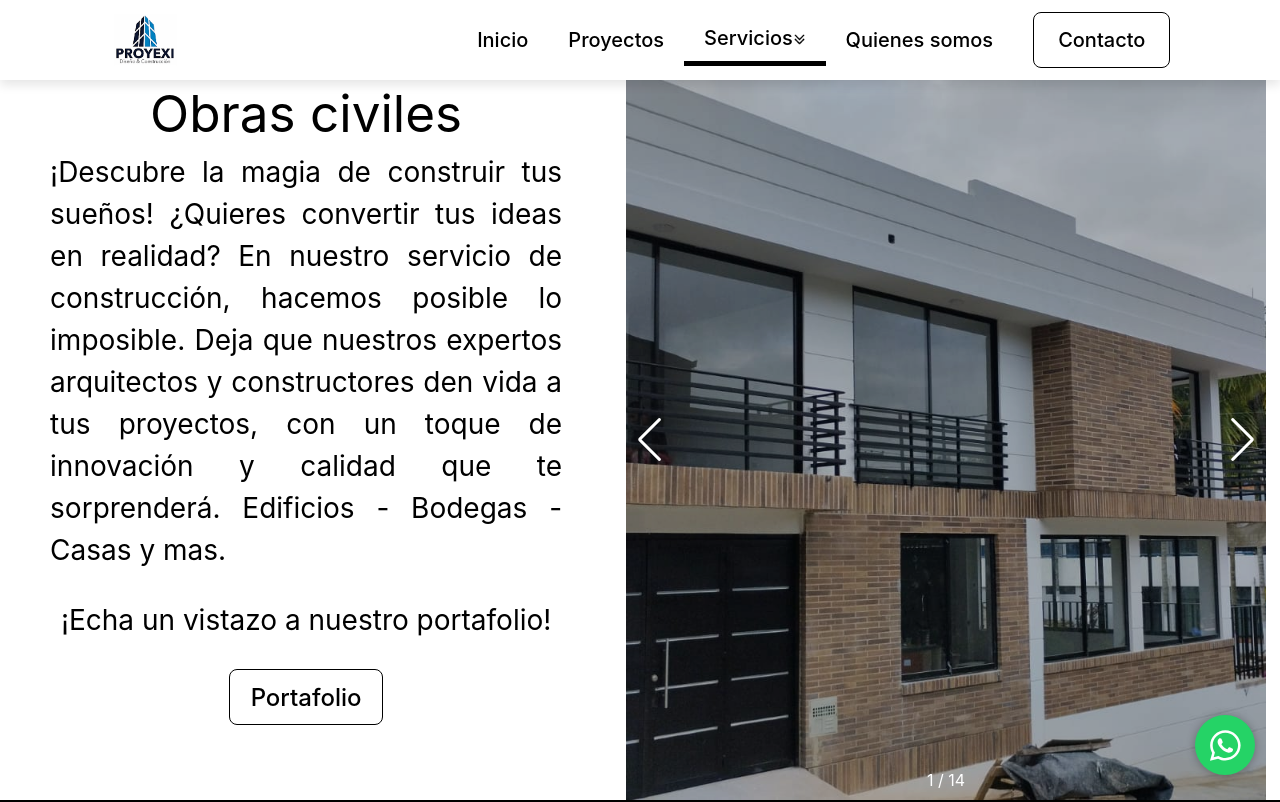
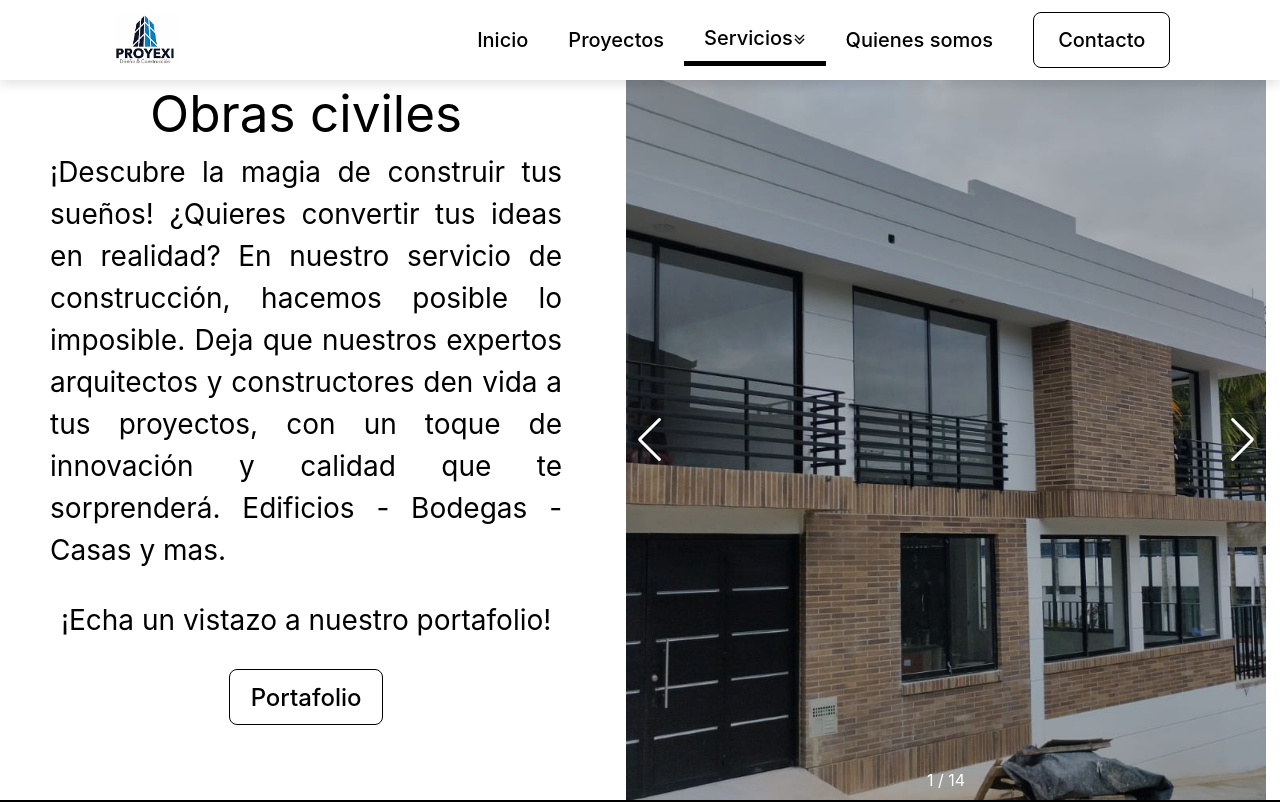
Before and after one commit to milenaAristiza/react-proyexi3, a React (Vite) app: page /obras_civiles in a window 1280 px wide. Shown: the top 802 px of the page. Built offline with nearby package versions, Linux system fonts and the light colour scheme.

Commit message:
delete button whats

```diff
--- a/src/pages/Index/Index.jsx
+++ b/src/pages/Index/Index.jsx
@@ -6,7 +6,7 @@ import remodelacionR from '../../assets/images/remodelacion_residencial/11.png'
 import obras from '../../assets/images/obras_civiles/5.png'
 import fondoCards from '../../assets/images/fachadas/3.jpeg';
 import Footer from '../../components/Footer/Footer';
-import Button_whats from '../../components/Button_whats/Button_whats'
+// import Button_whats from '../../components/Button_whats/Button_whats'
 import React, { useRef } from 'react';
 
 function Home() {
@@ -19,7 +19,7 @@ function Home() {
 
   return (
     <div>
-      <Button_whats />
+      {/* <Button_whats /> */}
       <Nav />
       <section className="container_portada_index">
         <div className="portada">
--- a/src/pages/Obras_civiles/Obras_civiles.jsx
+++ b/src/pages/Obras_civiles/Obras_civiles.jsx
@@ -21,7 +21,7 @@ import img_8j2 from '../../assets/images/remodelacion_comercial/7.jpeg'
 import img_9j2 from '../../assets/images/remodelacion_comercial/8.jpeg'
 import './Obras_civiles.css';
 import Servicios from '../../components/Servicios/Servicios';
-import Button_whats from '../../components/Button_whats/Button_whats'
+// import Button_whats from '../../components/Button_whats/Button_whats'
 
 const ObrasCiviles = () => {
     const [url, setUrl] = useState('');
@@ -39,7 +39,7 @@ const ObrasCiviles = () => {
 
     return (
         <div>
-            <Button_whats />
+            {/* <Button_whats /> */}
             <Nav str={url} />
             <Servicios args={args} />
             <Footer />
--- a/src/pages/Remodelacion_comercial/Remodelacion_comercial.jsx
+++ b/src/pages/Remodelacion_comercial/Remodelacion_comercial.jsx
@@ -14,7 +14,7 @@ import 'swiper/css';
 import 'swiper/css/pagination';
 import 'swiper/css/navigation';
 import Servicios from '../../components/Servicios/Servicios';
-import Button_whats from '../../components/Button_whats/Button_whats'
+// import Button_whats from '../../components/Button_whats/Button_whats'
 
 function Remodelacion_comercial() {
     const [url, setUrl] = useState();
@@ -31,7 +31,7 @@ function Remodelacion_comercial() {
 
     return (
         <div>
-            <Button_whats />
+            {/* <Button_whats /> */}
             <Nav str={url} />
             <Servicios args={args} />
             <Footer />
--- a/src/pages/Remodelacion_residencial/Remodelacion_residencial.jsx
+++ b/src/pages/Remodelacion_residencial/Remodelacion_residencial.jsx
@@ -33,7 +33,7 @@ import img26j from '../../assets/images/remodelacion_residencial/17.png';
 import img27j from '../../assets/images/remodelacion_residencial/18.png';
 import './Remodelacion_residencial.css';
 import Servicios from '../../components/Servicios/Servicios';
-import Button_whats from '../../components/Button_whats/Button_whats'
+// import Button_whats from '../../components/Button_whats/Button_whats'
 
 const RemodelacionResidencial = () => {
     const [url, setUrl] = useState('');
@@ -51,7 +51,7 @@ const RemodelacionResidencial = () => {
 
     return (
         <div>
-            <Button_whats />
+            {/* <Button_whats /> */}
             <Nav str={url} />
             <Servicios args={args} />
             <Footer />
```
